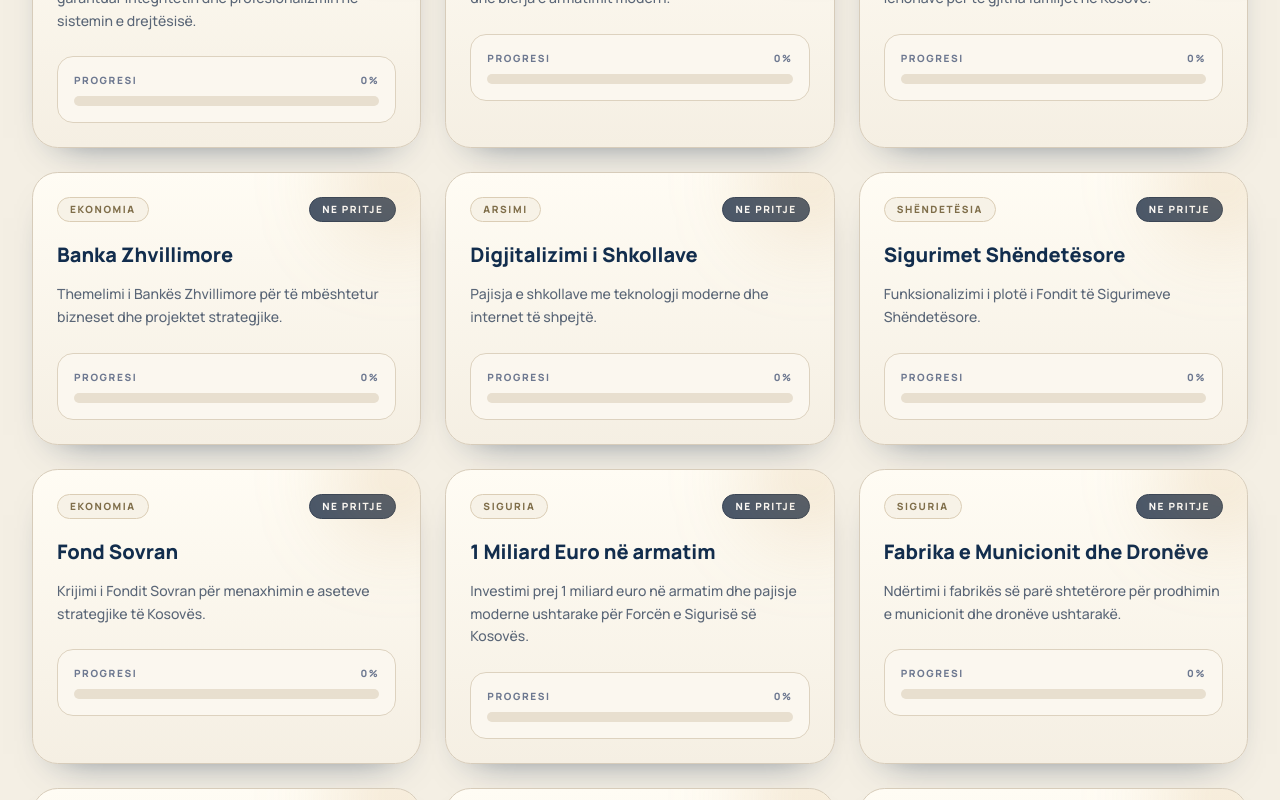
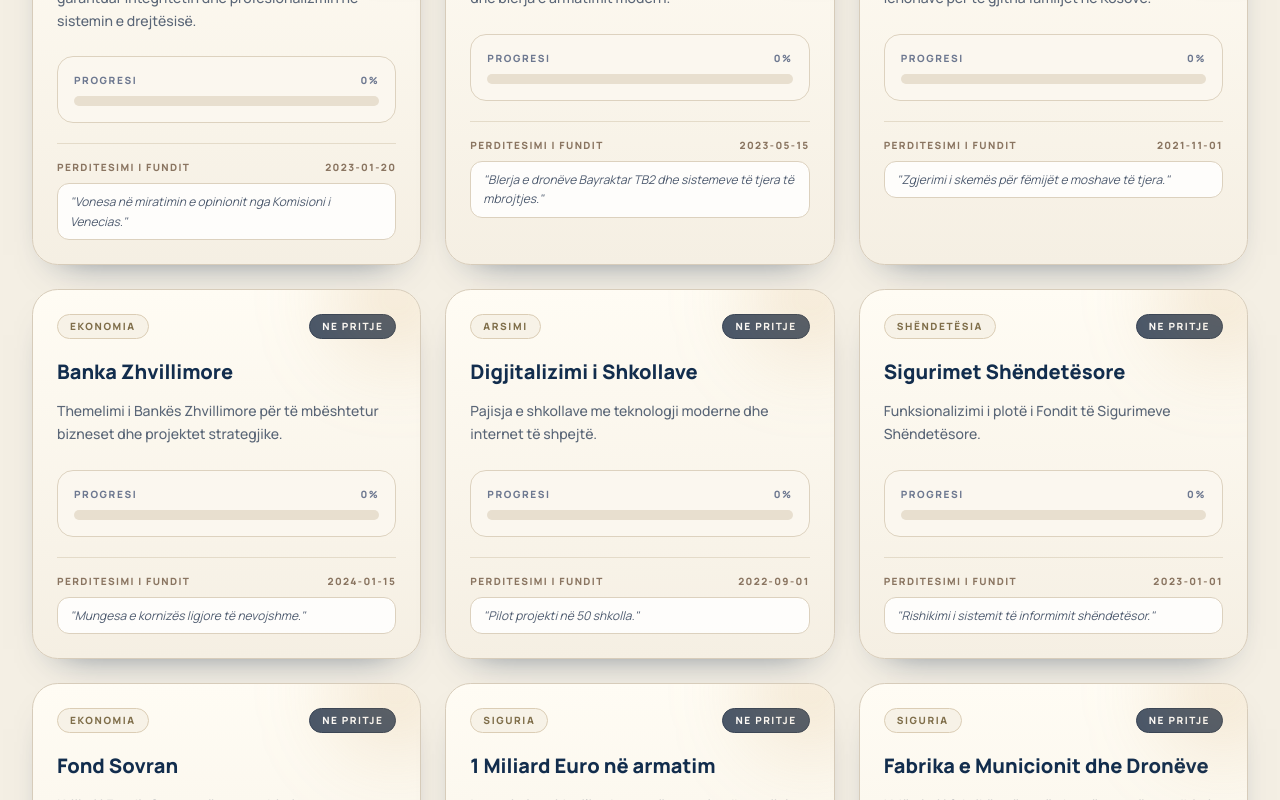
Before and after one commit to celiknimani/civic-pulse, a React (Vite) app: page / in a window 1280 px wide. Shown: the part 1300-2100 px from the top of the page. Built offline with nearby package versions, Linux system fonts and the light colour scheme.

Commit message:
data updates

```diff
--- a/components/PromiseCard.tsx
+++ b/components/PromiseCard.tsx
@@ -28,11 +28,9 @@ const statusLabels: Record<PromiseStatus, string> = {
 };
 
 const PromiseCard: React.FC<PromiseCardProps> = ({ promise }) => {
-  const trackingStartDate = '2026-02-01';
-  const updatesEnabled = false;
-  const lastUpdate = (updatesEnabled ? [...(promise.updates || [])] : [])
-    .filter((update) => update.date >= trackingStartDate)
-    .at(-1);
+  const lastUpdate = [...(promise.updates || [])]
+    .sort((a, b) => b.date.localeCompare(a.date))
+    .at(0);
 
   return (
     <Link href={`/promise/${promise.id}`}>
--- a/components/PromiseDetail.tsx
+++ b/components/PromiseDetail.tsx
@@ -44,13 +44,8 @@ const statusBarClasses: Record<PromiseStatus, string> = {
 
 export const PromiseDetail: React.FC<PromiseDetailProps> = ({ promise }) => {
   const categoryInfo = CATEGORIES.find((c) => c.id === promise.category);
-  const trackingStartDate = '2026-02-01';
-  const timelineDate = '2030-02-12';
-  const updates = [...(promise.updates || [])]
-    .filter((update) => update.date >= trackingStartDate)
-    .reverse();
-  const updatesEnabled = false;
-  const visibleUpdates = updatesEnabled ? updates : [];
+  const timelineDate = '2026-02-01';
+  const visibleUpdates = [...(promise.updates || [])].sort((a, b) => b.date.localeCompare(a.date));
 
   return (
     <div className="max-w-5xl mx-auto px-4 py-10 md:py-14">
--- a/data.ts
+++ b/data.ts
@@ -573,11 +573,19 @@ export const LVV_PROMISES: PartyPromise[] = [
     category: 'Arsimi',
     title: 'Arsimi Profesional Dual',
     description: 'Zgjerimi i sistemit dual të arsimit dhe aftësimit profesional në bashkëpunim me sektorin privat për punësim të garantuar.',
-    status: 'Pending',
-    progress: 0,
+    status: 'In Progress',
+    progress: 15,
     startDate: '2022-09-01',
     dueDate: '2026-09-01',
-    updates: []
+    updates: [
+      {
+        date: '2026-01-27',
+        status: 'In Progress',
+        description: 'MASHTI zhvilloi trajnimin e trajnuesve per instruktoret e mesimit dual, si hap per zbatimin praktik te arsimit profesional dual.',
+        source: 'MASHTI',
+        sourceUrl: 'https://masht.rks-gov.net/en/trajnimi-i-trajnuesve-per-instruktoret-e-mesimit-dual'
+      }
+    ]
   },
   {
     id: '51',
@@ -914,11 +922,26 @@ export const LVV_PROMISES: PartyPromise[] = [
     category: 'Energjia',
     title: '150 Milion Euro për Izolim',
     description: 'Fond prej 150 milionë euro për mbështetjen e familjeve në nevojë për izolimin e shtëpive dhe rritjen e efiçiencës energjetike.',
-    status: 'Pending',
-    progress: 0,
+    status: 'In Progress',
+    progress: 20,
     startDate: '2025-01-01',
     dueDate: '2028-01-01',
-    updates: []
+    updates: [
+      {
+        date: '2025-12-16',
+        status: 'In Progress',
+        description: 'Nis perzgjedhja e perfituesve finale per skemen e mbeshtetjes per eficience te energjise per shtepi familjare.',
+        source: 'Ministria e Ekonomise',
+        sourceUrl: 'https://me.rks-gov.net/lajmet/dec16-selection-of-final-beneficiaries-of-the-energy-efficiency-support-scheme-for-family-houses-begins/'
+      },
+      {
+        date: '2026-01-31',
+        status: 'In Progress',
+        description: 'Ministria e Ekonomise hapi thirrjen publike per skemen mbeshtetese per pajisje me eficience te energjise ne kuader te Kosovo Compact.',
+        source: 'Ministria e Ekonomise',
+        sourceUrl: 'https://me.rks-gov.net/lajmet/jan31-public-call-for-the-energy-efficient-appliances-support-scheme-through-the-kosovo-compact/'
+      }
+    ]
   },
   {
     id: '72',
@@ -936,22 +959,38 @@ export const LVV_PROMISES: PartyPromise[] = [
     category: 'Energjia',
     title: 'Rinovimi i Banesave Shumëkatëshe',
     description: 'Projekt për rinovimin e banesave shumëkatëshe me masa të efiçiencës energjetike (fasada, dritare, kulme).',
-    status: 'Pending',
-    progress: 0,
+    status: 'In Progress',
+    progress: 10,
     startDate: '2024-06-01',
     dueDate: '2027-06-01',
-    updates: []
+    updates: [
+      {
+        date: '2026-01-24',
+        status: 'In Progress',
+        description: 'U mbajt sesioni final informues per skemen e granteve per energji te paster ne Prishtine.',
+        source: 'Ministria e Ekonomise',
+        sourceUrl: 'https://me.rks-gov.net/en/blog/first-final-information-session-on-clean-energy-grant-scheme-held-in-prishtina/'
+      }
+    ]
   },
   {
     id: '74',
     category: 'Energjia',
     title: '50 Milion Euro për Burime Natyrore',
     description: 'Investim prej 50 milionë euro për skanimin dhe identifikimin e burimeve të reja natyrore dhe energjetike.',
-    status: 'Pending',
-    progress: 0,
+    status: 'In Progress',
+    progress: 10,
     startDate: '2025-09-01',
     dueDate: '2027-09-01',
-    updates: []
+    updates: [
+      {
+        date: '2025-12-16',
+        status: 'In Progress',
+        description: 'U lansua kerkesa per propozime per ankandin e pare te energjise se eres ne Kosove deri ne 100 MW.',
+        source: 'Ministria e Ekonomise',
+        sourceUrl: 'https://me.rks-gov.net/en/blog/request-for-proposals-launched-for-kosovos-first-wind-energy-auction-up-to-100-mw/'
+      }
+    ]
   },
   {
     id: '75',
```
